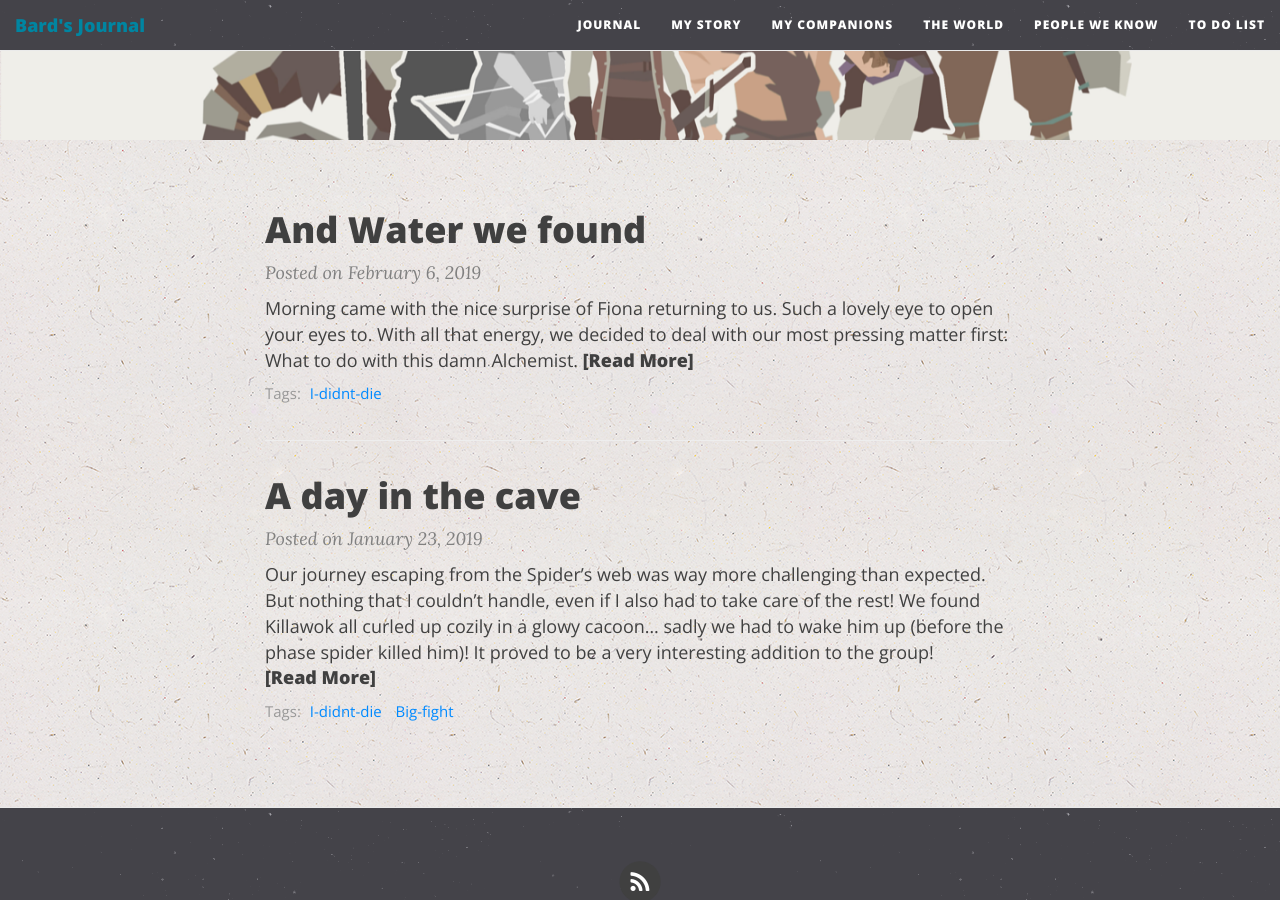
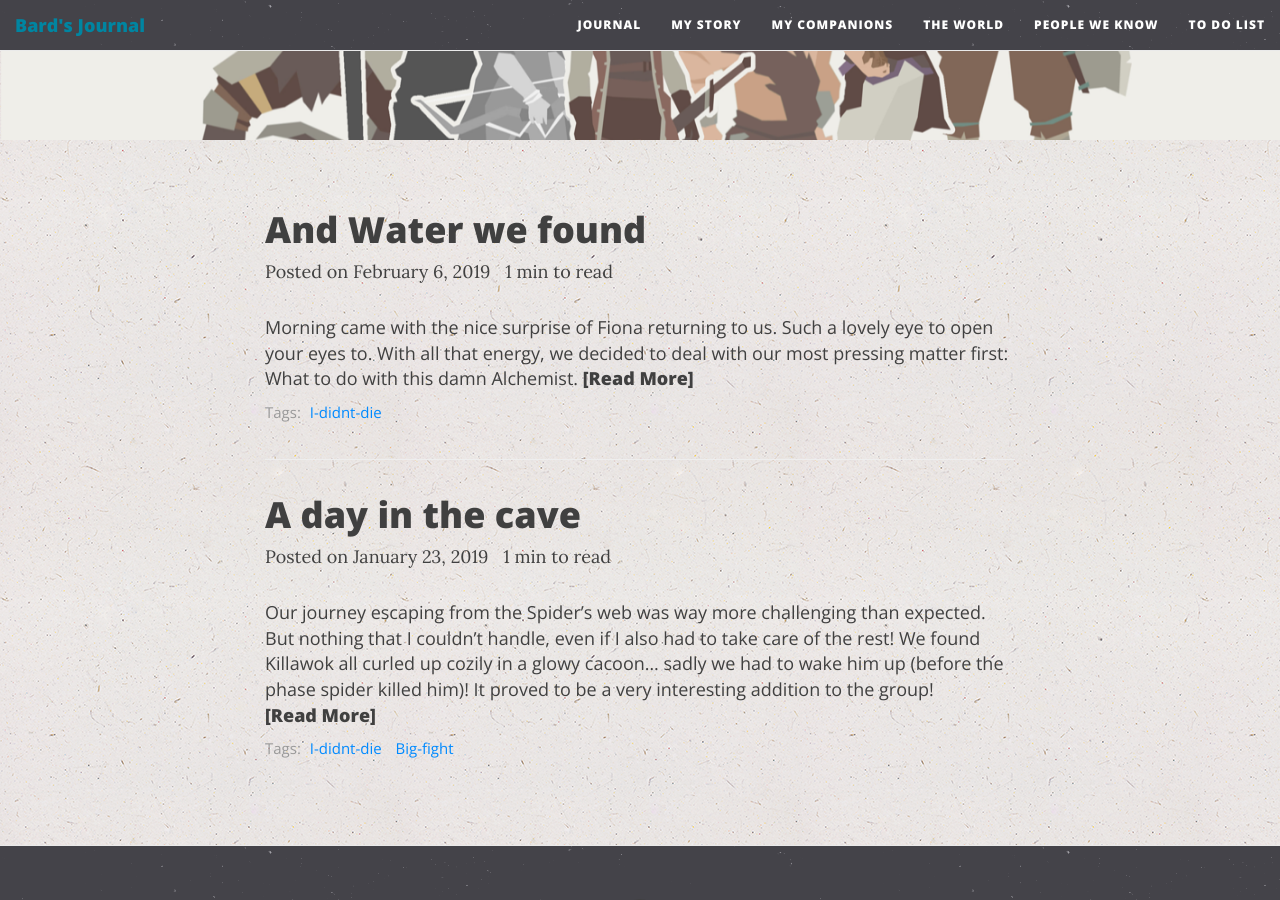
Before and after one commit to GinoGalotti/guildgazette, a Jekyll site: the page built from index.html, in a window 1280 px wide and 900 px high, scrolled down 403 px. Built offline with Jekyll 4.4.1, drawn with Linux system fonts in a browser that asks for light colours; nearby versions of some CDN libraries; the list of posts is cut into pages by our own code.

Commit message:
change index

```diff
--- a/_includes/adventurers.html
+++ b/_includes/adventurers.html
@@ -1,3 +1,4 @@
-{% if page.adventurers.size > 0 or post.adventurers.size > 0 %}
-	<li><span class="adventurers"></span> Adventurers: {{ page.adventurers | join: ', ' }}{{ post.adventurers | join: ', ' }}</li>
+{% assign adventurers = page.adventurers | post.adventurers | players %}
+{% if adventurers.size > 0 or adventurers.size > 0 %}
+	<li><span class="adventurers"></span> Adventurers: {{ adventurers | join: ', ' }}{{ adventurers | join: ', ' }}</li>
 {% endif %}
--- a/index.html
+++ b/index.html
@@ -20,8 +20,14 @@ use-site-title: true
     </a>
 
     <p class="post-meta">
-      Posted on {{ post.date | date: "%B %-d, %Y" }}
-    </p>
+        <ul class="list-inline">
+          <li class="date-post">
+          Posted on {{ post.date | date: "%B %-d, %Y" }}
+          </li>
+        {% include reading-time.html text=post.content %}
+        {% include adventurers.html adventurers=post.adventurers %}
+        </ul>
+      </p>
 
     <div class="post-entry-container">
       {% if post.image %}
```
